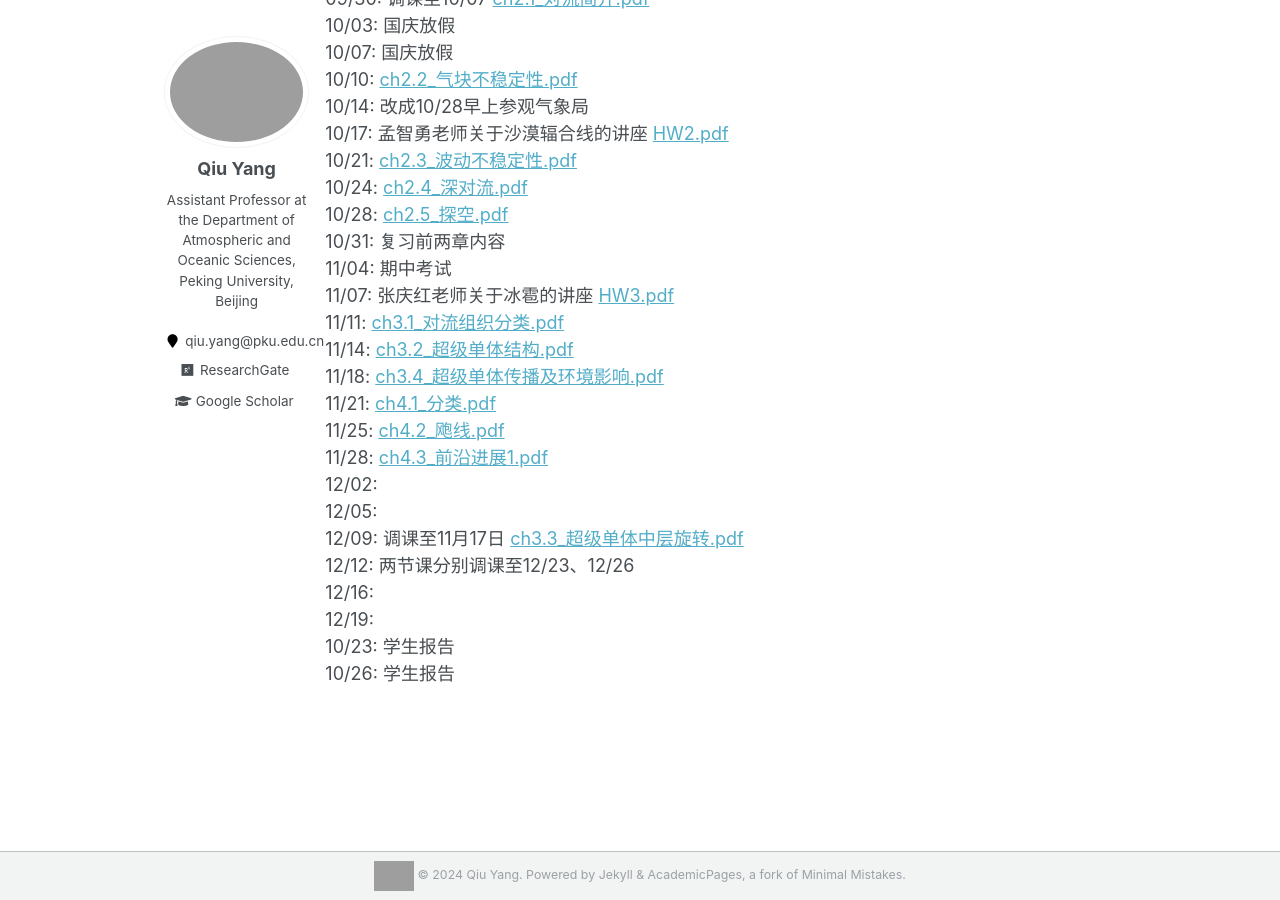
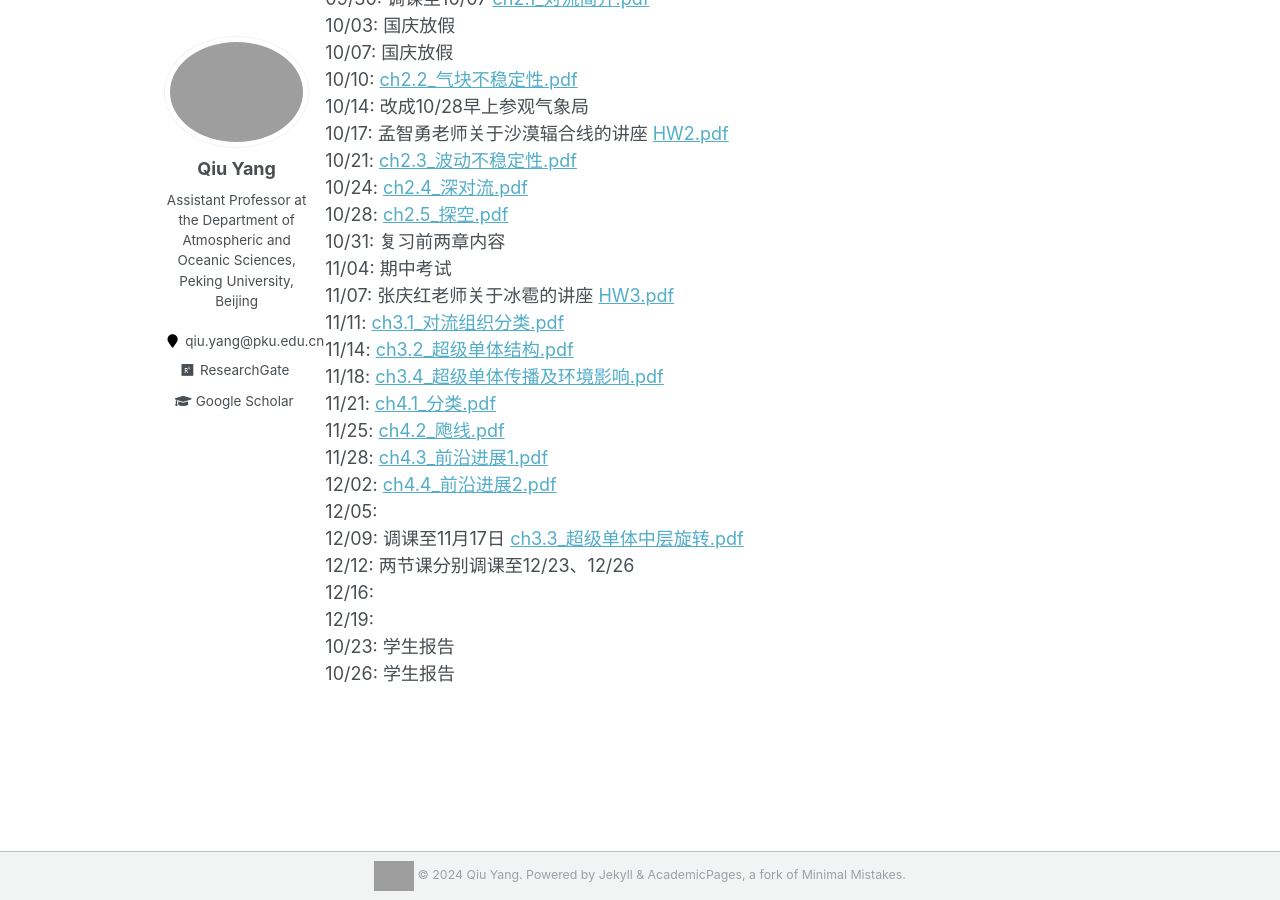
Before and after one commit to qiuyang50/qiuyang50.github.io, a Jekyll site: the page built from _pages/mesoscale_2024fall.md, in a window 1280 px wide and 900 px high, scrolled down 505 px. Built offline with Jekyll 4.4.1, drawn with Linux system fonts in a browser that asks for light colours; grey boxes are pictures that could not be loaded.

Commit message:
Update mesoscale_2024fall.md

```diff
--- a/_pages/mesoscale_2024fall.md
+++ b/_pages/mesoscale_2024fall.md
@@ -35,7 +35,7 @@
 11/21: <a href="https://qiuyang50.github.io/files/mesoscale_2024fall/ch4.1_分类.pdf">ch4.1_分类.pdf</a>
 11/25: <a href="https://qiuyang50.github.io/files/mesoscale_2024fall/ch4.2_飑线.pdf">ch4.2_飑线.pdf</a>
 11/28: <a href="https://qiuyang50.github.io/files/mesoscale_2024fall/ch4.3_前沿进展1.pdf">ch4.3_前沿进展1.pdf</a>
-12/02:
+12/02: <a href="https://qiuyang50.github.io/files/mesoscale_2024fall/ch4.3_前沿进展1.pdf">ch4.4_前沿进展2.pdf</a>
 12/05:
 12/09: 调课至11月17日 <a href="https://qiuyang50.github.io/files/mesoscale_2024fall/ch3.3_超级单体中层旋转.pdf">ch3.3_超级单体中层旋转.pdf</a>
 12/12: 两节课分别调课至12/23、12/26
```
